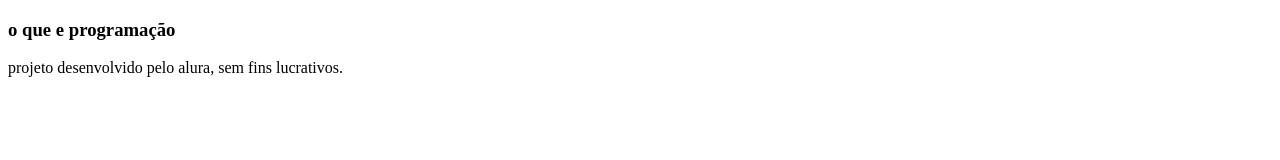
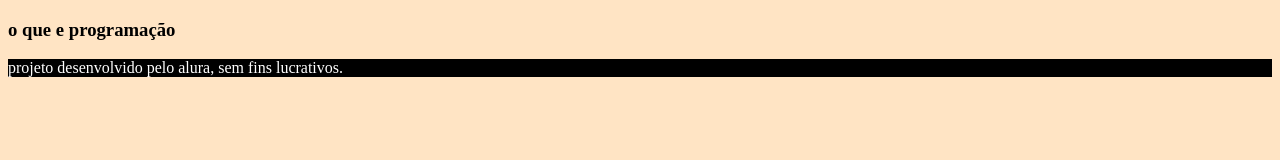
Before and after one commit to Logort/FlashCard, a plain HTML site: page index.html in a window 1280 px wide. Drawn offline with Linux system fonts and the light colour scheme.

Commit message:
footer cor de fundo e mais algumas paradas

```diff
--- /dev/null
+++ b/Assets/style.css
@@ -0,0 +1,8 @@
+body{
+    background-color:bisque;
+}
+footer{
+    background-color: black;
+color: white;
+bottom: 0;
+}
--- a/index.html
+++ b/index.html
@@ -5,7 +5,7 @@
     <meta http-equiv='X-UA-Compatible' content='IE=edge'>
     <title>FlashCard</title>
     <meta name='viewport' content='width=device-width, initial-scale=1'>
-    <link rel='stylesheet' type='text/css' media='screen' href='style.css'>
+    <link rel='stylesheet' type='text/css' media='screen' href='Assets/style.css'>
     <script src='node.js'></script>
 </head>
 <body>
```
Also changed, not shown: style.css (deleted).
